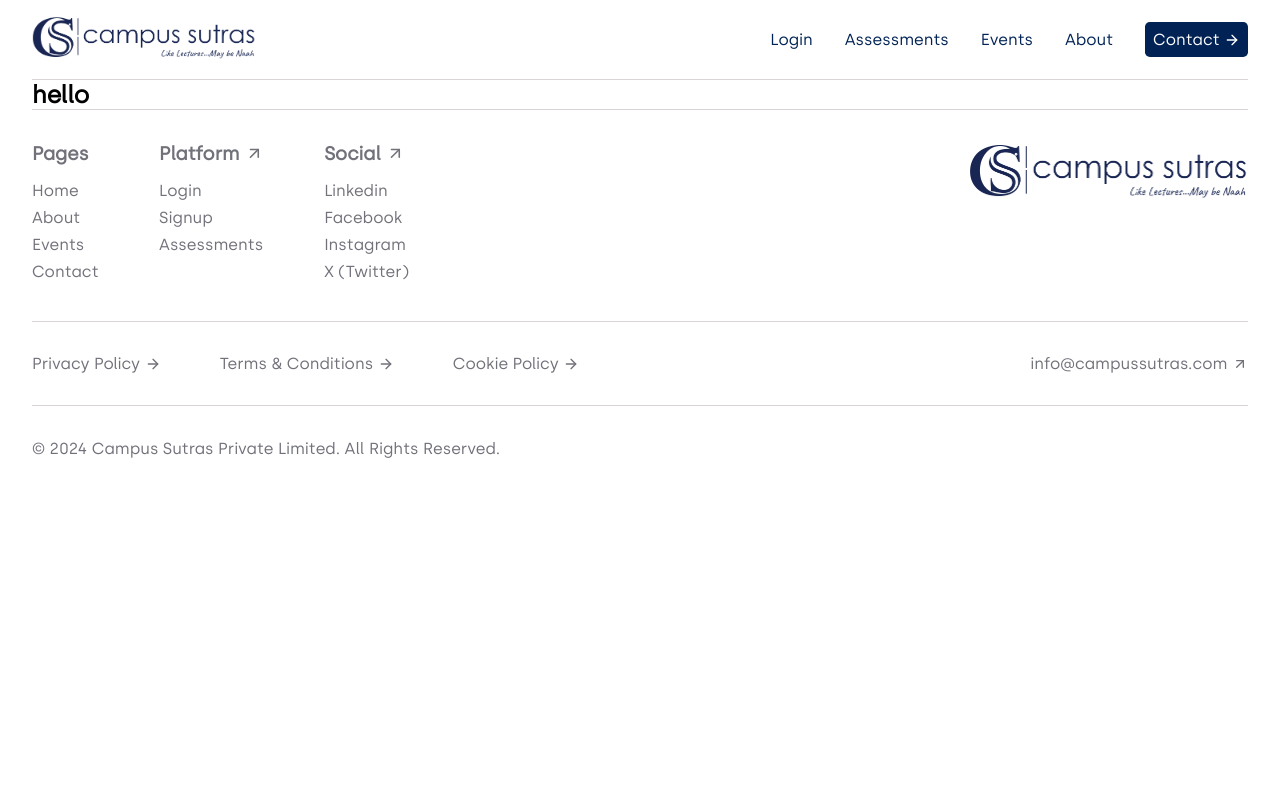
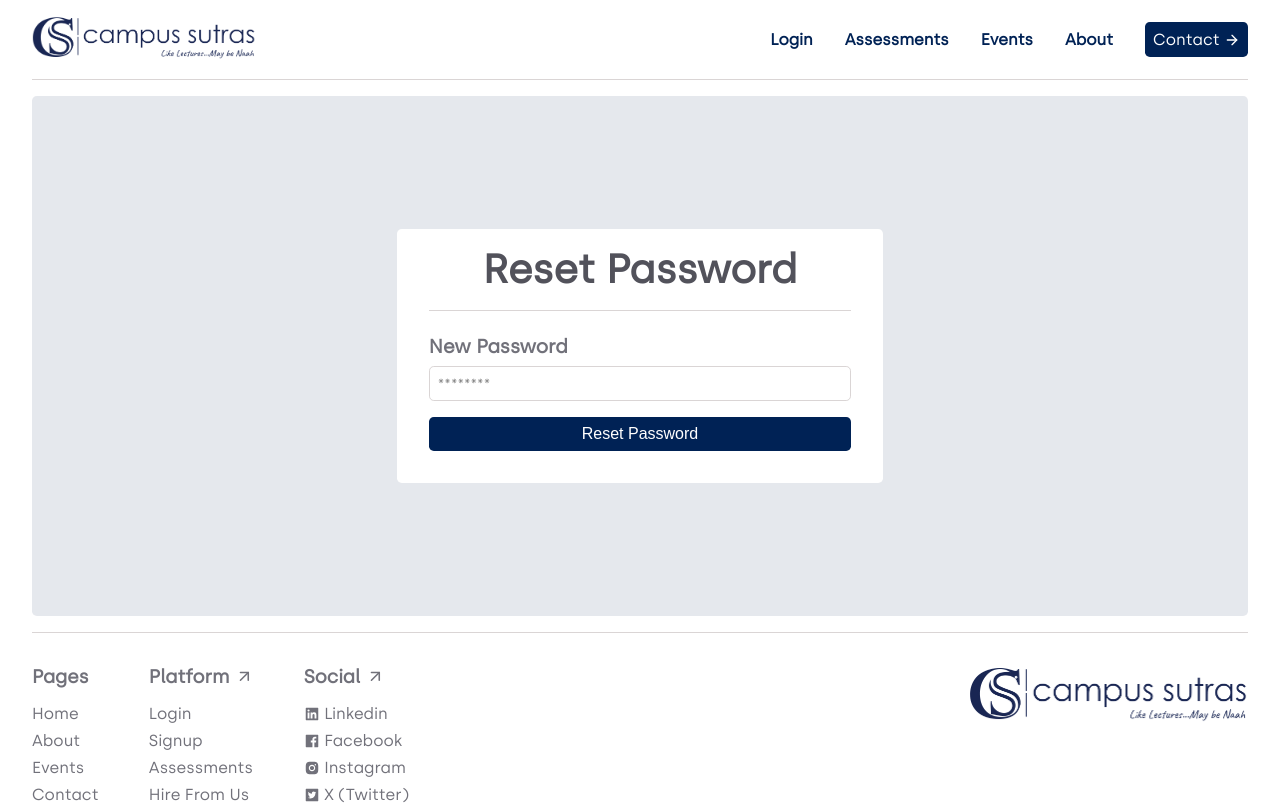
Before and after one commit to campussutras/appcampussutrascom, a React (Vite) app: page /reset/1 in a window 1280 px wide. Shown: the top 805 px of the page. Built offline with nearby package versions, Linux system fonts and the light colour scheme; no server answers.

Commit message:
@reset-password

```diff
--- a/src/Components/Global/Footer/Footer.tsx
+++ b/src/Components/Global/Footer/Footer.tsx
@@ -1,6 +1,12 @@
 import "./style.css";
 import logo from "../../../assets/media/assets/logo.png";
 import { FiArrowRight, FiArrowUpRight } from "react-icons/fi";
+import {
+  AiFillFacebook,
+  AiFillInstagram,
+  AiFillLinkedin,
+  AiFillTwitterSquare,
+} from "react-icons/ai";
 const Footer = () => {
   return (
     <footer className="width100 flex alignCenter justifyCenter flexColumn">
@@ -38,6 +44,9 @@ const Footer = () => {
               <li>
                 <a href="/assessments">Assessments </a>
               </li>
+              <li>
+                <a href="/hire-from-us">Hire From Us</a>
+              </li>
             </ul>
           </div>
           <div className="footerTab">
@@ -47,17 +56,27 @@ const Footer = () => {
             <ul>
               <li>
                 <a href="https://www.linkedin.com/company/campussutras/">
+                  <AiFillLinkedin style={{ marginBottom: "-0.18rem" }} />{" "}
                   Linkedin{" "}
                 </a>
               </li>
               <li>
-                <a href="https://facebook.com/campussutras">Facebook </a>
+                <a href="https://facebook.com/campussutras">
+                  <AiFillFacebook style={{ marginBottom: "-0.18rem" }} />{" "}
+                  Facebook{" "}
+                </a>
               </li>
               <li>
-                <a href="https://instagram.com/campussutras">Instagram </a>
+                <a href="https://instagram.com/campussutras">
+                  <AiFillInstagram style={{ marginBottom: "-0.18rem" }} />{" "}
+                  Instagram{" "}
+                </a>
               </li>
               <li>
-                <a href="https://twitter.com/campussutras">X {`(Twitter)`} </a>
+                <a href="https://twitter.com/campussutras">
+                  <AiFillTwitterSquare style={{ marginBottom: "-0.18rem" }} /> X{" "}
+                  {`(Twitter)`}{" "}
+                </a>
               </li>
             </ul>
           </div>
--- a/src/Components/Global/Navbar/style.css
+++ b/src/Components/Global/Navbar/style.css
@@ -20,6 +20,7 @@ nav > .navContainer > .mainMenu > ul {
 
 nav > .navContainer > .mainMenu > ul > li > a {
   color: var(--mainBlue);
+  font-weight: 600;
 }
 
 nav > .navContainer > .mainMenu > a {
--- a/src/Pages/Auth/Login/Login.tsx
+++ b/src/Pages/Auth/Login/Login.tsx
@@ -31,7 +31,6 @@ const Login = () => {
         });
       };
       success();
-      console.log(response);
       setUser(response.data.data);
       setLogin(true);
       setLoginData({
--- a/src/Pages/Auth/Signup/Signup.tsx
+++ b/src/Pages/Auth/Signup/Signup.tsx
@@ -1,6 +1,16 @@
 import React, { useState } from "react";
 import "./style.css";
+import { api } from "../../../Utils/Api";
+import axios from "axios";
+import { message } from "antd";
+import { useNavigate } from "react-router-dom";
+import { useSetRecoilState } from "recoil";
+import { isLoginAtom, userAtom } from "../../../store/atoms/userAtom";
 const Signup = () => {
+  const [messageApi, contextHolder] = message.useMessage();
+  const navigate = useNavigate();
+  const setUser = useSetRecoilState(userAtom);
+  const setLogin = useSetRecoilState(isLoginAtom);
   const [loading, setLoading] = useState(false);
   const [signupData, setSignupData] = useState({
     name: "",
@@ -13,21 +23,60 @@ const Signup = () => {
     position: "",
   });
 
-  const handleSubmit = (e: React.FormEvent<HTMLFormElement>) => {
+  const handleSubmit = async (e: React.FormEvent<HTMLFormElement>) => {
     e.preventDefault();
     setLoading(true);
-    console.log(signupData);
-    setSignupData({
-      name: "",
-      email: "",
-      phone: "",
-      password: "",
-      profileType: "",
-      institute: "",
-      company: "",
-      position: "",
-    });
-    setLoading(false);
+    try {
+      const response = await axios.post(api.signup, signupData, {
+        withCredentials: true,
+      });
+      const success = () => {
+        messageApi.open({
+          type: "success",
+          content: response.data.message,
+        });
+      };
+      success();
+      setUser(response.data.data);
+      setLogin(true);
+      setLoading(false);
+      navigate("/assessments");
+    } catch (error: any) {
+      setLoading(false);
+      if (error.response) {
+        // Access and display specific error message from server response
+        const errorMessage =
+          error.response.data.error || "Error registering user.";
+        const errorContent = () => {
+          messageApi.open({
+            type: "error",
+            content: errorMessage,
+          });
+        };
+        errorContent();
+      } else if (error.request) {
+        // Handle network or request issues
+        console.error("Network error:", error.request);
+        const errorContent = () => {
+          messageApi.open({
+            type: "error",
+            content:
+              "Network error. Please check your connection and try again.",
+          });
+        };
+        errorContent();
+      } else {
+        // Handle other errors (e.g., setting up the request)
+        console.error("Other error:", error.message);
+        const errorContent = () => {
+          messageApi.open({
+            type: "error",
+            content: "An unexpected error occurred. Please try again later.",
+          });
+        };
+        errorContent();
+      }
+    }
   };
 
   const handleChange = (
@@ -38,6 +87,7 @@ const Signup = () => {
   };
   return (
     <section className="signup width100 flex alignCenter justifyCenter flexColumn">
+      {contextHolder}
       <div className="signupContainer width95 maxWidth flex">
         <div className="signupRight width100 flex flexColumn alignCenter justifyCenter">
           <div className="signupForm width40">
--- a/src/Pages/Password/ResetPassword/ResetPassword.tsx
+++ b/src/Pages/Password/ResetPassword/ResetPassword.tsx
@@ -1,11 +1,112 @@
-import React from "react";
+import { useParams } from "react-router-dom";
 import "./style.css";
+import { message } from "antd";
+import React, { useState } from "react";
+import axios from "axios";
+import { api } from "../../../Utils/Api";
 const ResetPassword = () => {
+  const { token } = useParams();
+  const [messageApi, contextHolder] = message.useMessage();
+  const [loading, setLoading] = useState(false);
+  const [newPassword, setNewPassword] = useState({
+    newPassword: "",
+  });
+  const handleSubmit = async (e: React.FormEvent<HTMLFormElement>) => {
+    e.preventDefault();
+    try {
+      console.log(`${api.resetPassword}/${token}`);
+
+      setLoading(true);
+      const response = await axios.patch(
+        `${api.resetPassword}/${token}`,
+        newPassword,
+        {
+          withCredentials: true,
+        }
+      );
+      const success = () => {
+        messageApi.open({
+          type: "success",
+          content: response.data.message,
+        });
+      };
+      success();
+      console.log(response);
+      setLoading(false);
+      setNewPassword({
+        newPassword: "",
+      });
+    } catch (error: any) {
+      setLoading(false);
+      setNewPassword({
+        newPassword: "",
+      });
+      if (error.response) {
+        // Access and display specific error message from server response
+        const errorMessage =
+          error.response.data.error || "Error in setting password.";
+        const errorContent = () => {
+          messageApi.open({
+            type: "error",
+            content: errorMessage,
+          });
+        };
+        errorContent();
+      } else if (error.request) {
+        // Handle network or request issues
+        console.error("Network error:", error.request);
+        const errorContent = () => {
+          messageApi.open({
+            type: "error",
+            content:
+              "Network error. Please check your connection and try again.",
+          });
+        };
+        errorContent();
+      } else {
+        // Handle other errors (e.g., setting up the request)
+        console.error("Other error:", error.message);
+        const errorContent = () => {
+          messageApi.open({
+            type: "error",
+            content: "An unexpected error occurred. Please try again later.",
+          });
+        };
+        errorContent();
+      }
+    }
+  };
+  const handleChange = (
+    e: React.ChangeEvent<HTMLInputElement | HTMLTextAreaElement>
+  ) => {
+    const { name, value } = e.target;
+    setNewPassword({ ...newPassword, [name]: value });
+  };
   return (
-    <main className="resetPassword flex alignCenter justifyCenter width100">
-      <section className="width95 maxWidth">
-        <h1>hello</h1>
-      </section>
+    <main className="changePassword width100 flex alignCenter justifyCenter flexColumn">
+      {contextHolder}
+      <div className="changePContainer width95 maxWidth flex alignCenter justifyCenter flexColumn">
+        <div className="changePForm width40">
+          <div className="changePFormHead">
+            <h1>Reset Password</h1>
+          </div>
+          <form onSubmit={handleSubmit}>
+            <h3>New Password</h3>
+            <input
+              placeholder="********"
+              type="password"
+              name="newPassword"
+              onChange={handleChange}
+              value={newPassword.newPassword}
+              required
+            />
+
+            <button type="submit">
+              {loading ? "Changing..." : "Reset Password"}
+            </button>
+          </form>
+        </div>
+      </div>
     </main>
   );
 };
--- a/src/Utils/Api.tsx
+++ b/src/Utils/Api.tsx
@@ -1,6 +1,7 @@
 const userUrl = `${import.meta.env.VITE_BACKEND_URL}/api/v1/user`;
 const assessUrl = `${import.meta.env.VITE_BACKEND_URL}/api/v1/assessment`;
 export const api = {
+  signup: `${userUrl}/signup`,
   login: `${userUrl}/login`,
   logout: `${userUrl}/logout`,
   profile: `${userUrl}/profile`,
@@ -14,4 +15,5 @@ export const api = {
   user: `${userUrl}/get-user`,
   forgetPassword: `${userUrl}/forget-password`,
   update: `${userUrl}/update`,
+  resetPassword: `${userUrl}/forget-change-password`,
 };
```
